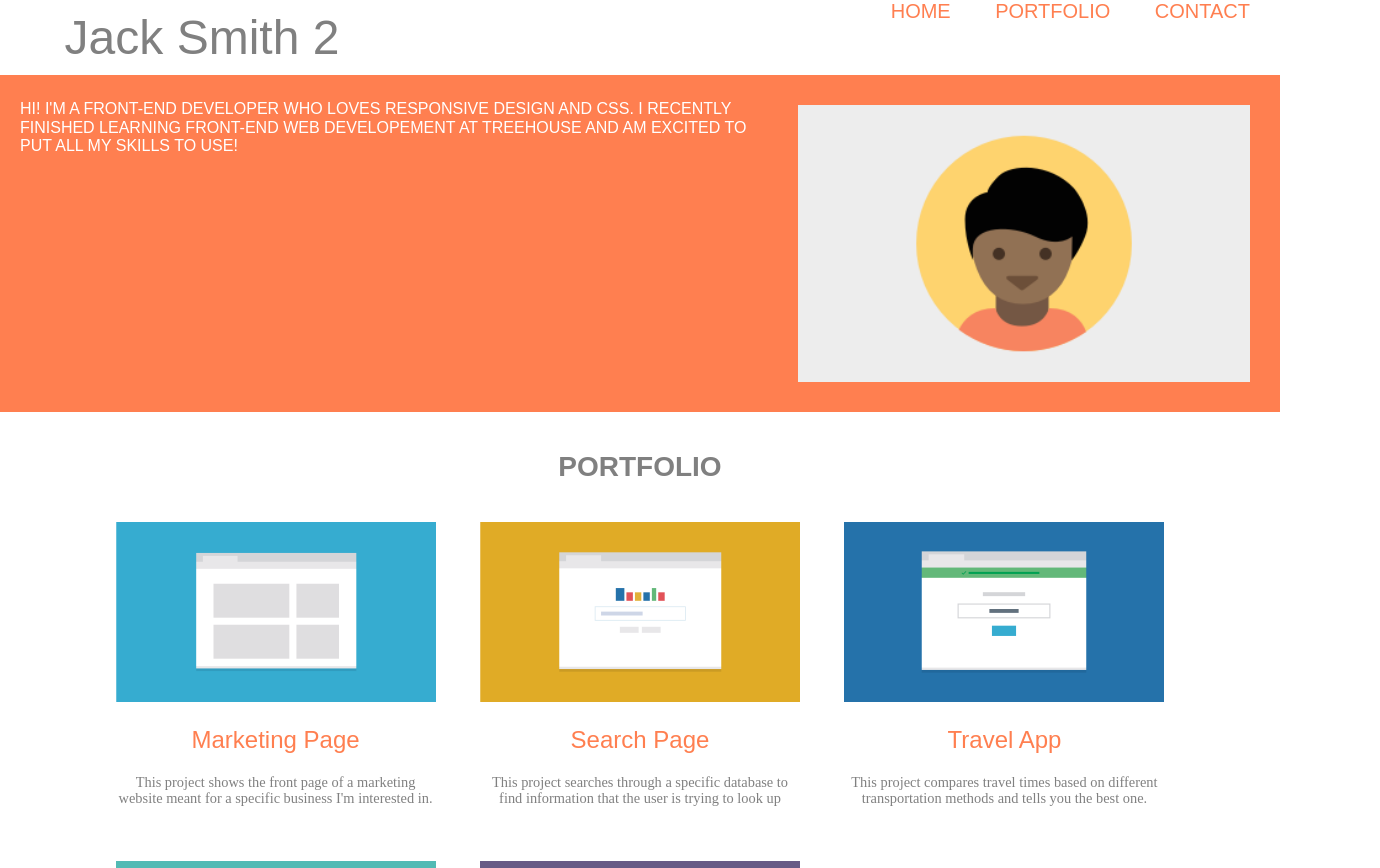
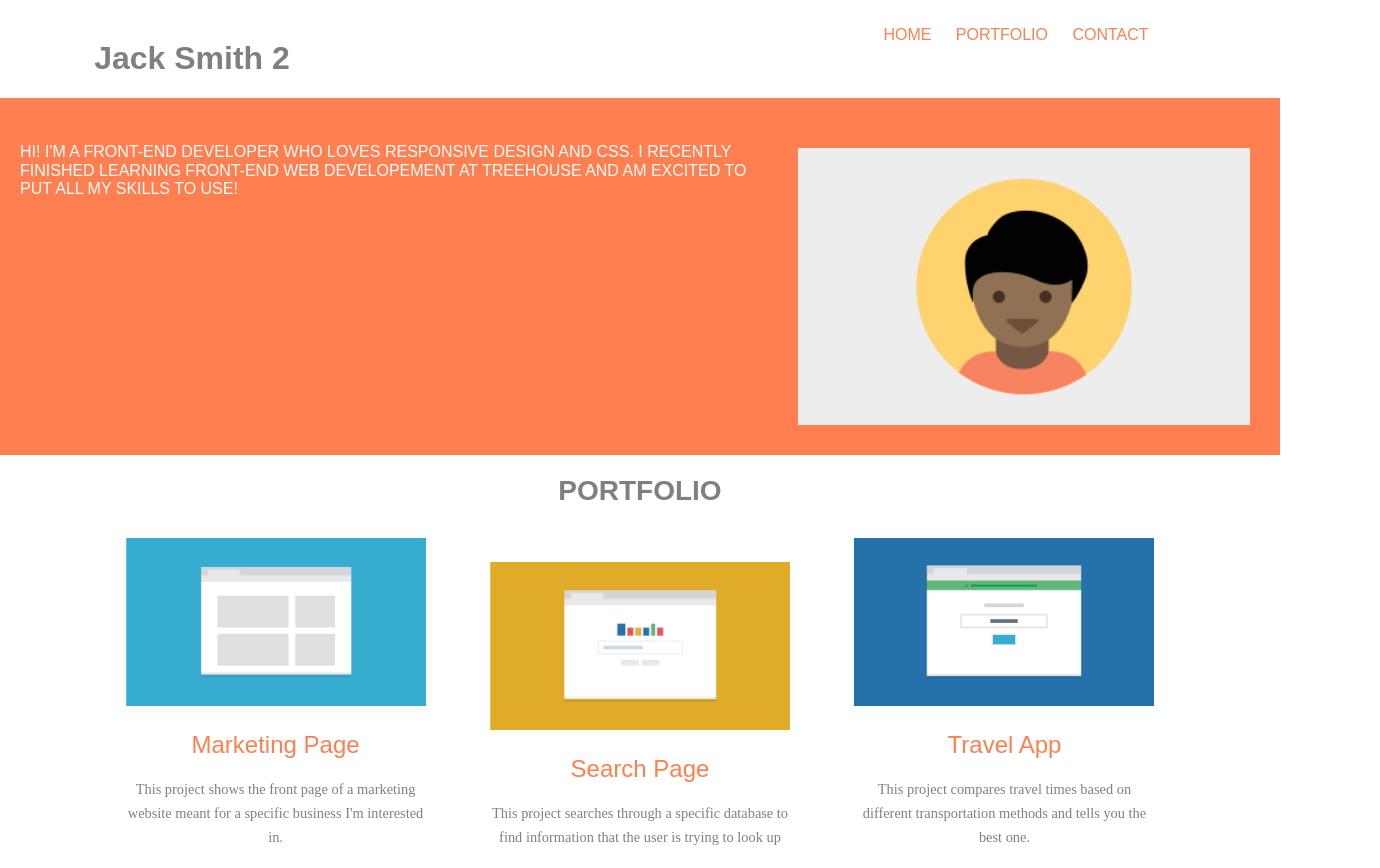
Before and after one commit to vanillaextreme/Unit2, a plain HTML site: page index.html in a window 1280 px wide. Shown: the top 868 px of the page, 1380 px wide, since content can reach past the window. Drawn offline with Linux system fonts and the light colour scheme; a web font is replaced by a local one.

Commit message:
worked on spacing issues

```diff
--- a/css/styles.css
+++ b/css/styles.css
@@ -33,10 +33,8 @@ h1 {
 color: gray;
 font-size: 1.75em;
 text-align: center;
-text-transform: uppercase;
+}
 
-
-}
 
 h2 {
 color: #FF7F50;
@@ -45,10 +43,11 @@ text-align: center;
 }
 
 h3 {
-color: gray;
+color: white;
 font-size: 1.75em;
 text-align: center;
 text-transform: uppercase;
+font-family: 'Open-Sans', sans-serif;
 }
 
 h4 {
@@ -63,41 +62,47 @@ text-align: center;
 text-transform: uppercase;
 }
 
+h6 {
+color: gray;
+font-size: 1.75em;
+text-align: center;
+text-transform: uppercase;
+margin: 20px;
+}
+
 p {
 color: gray;
 font-size: .9em;
-font-family: playfair, serif;
+font-family: 'playfair', serif;
 }
 
 ul {
-padding: 0;
-width: 100%;
+list-style: none;
 }
 
 hr {
 border: 1px solid white;
 }
 
+
 /* Layout styles */
 
-.title {
-background: none;
-color: gray;
-display: inline-block;
-font-size: 3em;
-list-style: none;
-margin-bottom: 30px;
+.main-heading {
 text-align: center;
 width: 100%;
 }
 
-.nav {
-padding: 30px;
+.main-name {
+color: gray;
+font-size: 2em;
+margin-top: 20px;
+text-align: center;
+width: 100%;
 }
 
-.main-nav .nav-links {
-background: #FF7F50;
-color: white;
+.main-nav a {
+background-color: #FF7F50;
+color: rgb(255, 255, 255);
 display: inline-block;
 list-style: none;
 margin-bottom: 10px;
@@ -107,10 +112,10 @@ text-transform: uppercase;
 width: 100%;
 }
 
-.profile-image {
-margin: auto;
-padding: 30px;
-width: 100%;
+.main-header {
+background-color: #FF7F50;
+height: 50%;
+text-align: center;
 }
 
 .bio {
@@ -121,21 +126,17 @@ padding: 0 20px 0 20px;
 text-align: center;
 }
 
-.main-header {
-background-color: #FF7F50;
-height: 50%;
-margin-bottom: 20px;
-text-align: center;
+.profile-image {
+margin: auto;
+padding: 30px;
+width: 100%;
 }
 
-.marketing,
-.search,
-.travel,
-.favorite,
-.photo,
-.calc {
+.col {
 display: inline-block;
-margin: 20px;
+line-height: 1.5em;
+margin-right: 20px;
+margin-left: 20px;
 text-align: center;
 }
 
@@ -144,13 +145,27 @@ img {
 max-width: 100%;
 }
 
+.other-skills {
+color: #FF7F50;
+display: inline-block;
+font-weight: 400;
+list-style: none;
+text-align: center;
+width: 100%;
+}
+
+.skills {
+    padding: 10px;
+}
+
 footer {
 background-color: #FF7F50;
 color: white;
 font-size: .9em;
-height: 350px;
+height: 275px;
 margin: 0;
-padding: 20px;
+padding-right: 20px;
+padding-left: 20px;
 text-align: center;
 }
 
@@ -163,24 +178,15 @@ color: white;
     font-weight: bold;
 }
 
-.footer-name {
-display: inline-block;
-margin-right: 50px;
-margin-top: 50px;
-}
-
-.footer-top {
-display: inline-block;
-}
-
-.footer-break {
-border: 1px solid white;
-margin-top: 50px;
+.footer-nav {
+    font-family: 'open-sans', serif;
 }
 
 .footer-name,
 .footer-top {
-    font-size: 2em;
+display: inline-block;
+font-size: 1.5em;
+
 }
 
 .footer-name {
@@ -193,25 +199,14 @@ float: right;
 
 .nav-bottom {
 display: none;
+text-transform: uppercase;
+font-weight: 100;
 }
 
 /* Pseudo Styles */
 
 a:hover {
 color: turquoise;
-}
-
-
-/* Portfolio Page */
-
-.portfolio-header {
-background: turquoise;
-}
-
-/* Contact Page */
-
-.contact-links {
-color: coral;
 }
 
 /* Clearfix rule */
@@ -225,23 +220,23 @@ display: table;
 
 @media (min-width: 768px) {
 
-a {
-color: #FF7F50;
+.main-name {
+padding-top: 20px;
+}
+
+.main-nav,
+.main-nav li {
+display: inline-block;
+}
+
+.main-nav a {
+    background: none;
+    color: #FF7F50;
 }
 
 .main-header {
+padding-top: 20px;
 width: 100%;
-}
-
-.nav {
-text-align: center;
-}
-
-.main-nav .nav-links {
-background: none;
-color: #FF7F50;
-display: inline;
-text-align: center;
 }
 
 .profile-image {
@@ -260,18 +255,15 @@ width: 60%
 text-align: center;
 }
 
-.marketing,
-.search,
-.travel,
-.favorite,
-.photo,
-.calc {
+.col {
+padding: 10px;
 width: 40%;
 }
 
 .nav-bottom {
 display: block;
 float: right;
+font-size: 1.5em;
 }
 
 .nav-bottom li {
@@ -292,34 +284,18 @@ display: none;
 
 @media (min-width: 1024px) {
 
-.nav {
-display: inline-block;
-margin: 0;
-padding: 0;
-text-align: right;
-}
 
-.title {
+.main-name {
 float: left;
-margin: 10px;
-padding: 0;
 width: 30%;
 }
 
-.main-nav .nav-links {
-font-size: 1.25em;
-margin: 0;
-padding-right: 30px;
+.main-nav {
+float: right;
 width: 60%;
+margin-right: -100px;
 }
 
-.marketing,
-.search,
-.travel,
-.favorite,
-.photo,
-.calc {
+.col {
 width: 25%;
 }
-
-}
--- a/index.html
+++ b/index.html
@@ -12,66 +12,76 @@
 
 <body>
 
-<nav class="main-nav">
-<ul class="nav">
-<li class="title">Jack Smith 2</li>
-<li class="nav-links"><a href="#">Home</a></li>
-<li class="nav-links"><a href="portfolio.html">Portfolio</a></li>
-<li class="nav-links"><a href ="contact.html">Contact</a></li>
+<div class="main-heading clearfix">
+<nav id="home">
+<h1 class="main-name clearfix">Jack Smith 2</h1>
+<ul class="main-nav">
+<li><a href="#">Home</a></li>
+<li><a href="#portfolio">Portfolio</a></li>
+<li><a href ="#contact">Contact</a></li>
 </ul>
  </nav>
+</div>
 
 <header class="main-header clearfix">
     <img src="img/bio.png" alt="Avatar of Jack" class="profile-image">
 <h5 class="bio">Hi! I'm a front-end developer who loves responsive design and css. I recently finished learning front-end web developement at Treehouse and am excited to put all my skills to use!</h5>
 </header>
 
-<main class="wrapper">
+<main class="wrapper clearfix">
 <section>
 
-<h1>Portfolio</h1>
+<h6 id="portfolio">Portfolio</h6>
 
-<div class="marketing">
+<div class="col">
 <img src="img/portfolio-1.png" alt="Marketing Page image">
 <h2>Marketing Page</h2>
 <p>This project shows the front page of a marketing website meant for a specific business I'm interested in.</p>
 </div>
 
-<div class="search">
+<div class="col">
 <img src="img/portfolio-2.png" alt="Search Page image">
 <h2>Search Page</h2>
 <p>This project searches through a specific database to find information that the user is trying to look up</p>
 </div>
 
-<div class="travel">
+<div class="col">
 <img src="img/portfolio-3.png" alt="Travel App image">
 <h2>Travel App</h2>
 <p>This project compares travel times based on different transportation methods and tells you the best one.</p>
 </div>
 
-<div class="favorite">
+<div class="col">
 <img src="img/portfolio-4.png" alt="Favorite Spots image">
 <h2>Map of Favorite Spots</h2>
 <p>This project uses mapping apps to plot points for my favorite spots in the city for a do-it-yourself walking tour.</p>
 </div>
 
-<div class="photo">
+<div class="col">
 <img src="img/portfolio-5.png" alt="Photo gallery image">
 <h2>Photo Gallery</h2>
 <p>This project shows pictures from a recent trip to the viewer and allows them to easily navigate through photos.</p>
 </div>
 
-<div class="calc">
+<div class="col">
 <img src="img/portfolio-6.png" alt="Calculator image">
 <h2>Calculator</h2>
 <p>Someone can enter in the numbers they want, and press the big blue button and get the result.</p>
 </div>
 </section>
+
+<h6>Other skills</h6>
+<ul class="other-skills">
+ <li class="skills">HTML5</li>
+ <li class="skills">CSS3</li>
+ <li class="skills">JAVA</li>
+</ul>
+
 </main>
 
 <footer>
     <div class="footer-nav">
-<h3 class="footer-color">Contact</h3>
+<h3 class="footer-color" id="contact">Contact</h3>
 <h4>If you're interested in chatting or want more information about what I've been working on, I'd love to hear from you!</h4>
 <h4>Phone <a class="footer-links" href="tel:+1(111)555-1234">+1(111)555-1234</a></h4>
 <h4>Email <a class="footer-links" href="mailto:email@yoursite.com">email@yoursite.com</a></h4>
@@ -79,17 +89,17 @@
 
 <hr>
 
-<nav class="footer-nav">
+<div class="footer-nav">
 
-    <p class="footer-name footer-links footer-color">Jack Smith 2</p>
-    <p class="footer-top footer-links footer-color"><a href="#">Back To Top</a></p>
-</nav>
+    <h3 class="footer-name footer-links footer-color">Jack Smith 2</h3>
+    <h3 class="footer-top footer-links footer-color"><a href="#home">Back To Top</a></h3>
+</div>
 
 <nav class="nav-bottom clearfix">
     <ul>
-    <li class="footer-links footer-color"><a href="#">Home</a></li>
-    <li class="footer-links footer-color"><a href="portfolio.html">Portfolio</a></li>
-    <li class="footer-links footer-color"><a href ="contact.html">Contact</a></li>
+    <li class="footer-links footer-color"><a href="#home">Home</a></li>
+    <li class="footer-links footer-color"><a href="#portfolio">Portfolio</a></li>
+    <li class="footer-links footer-color"><a href ="#contact">Contact</a></li>
     </ul>
      </nav>
 </footer>
```
Also changed, not shown: contact.html (deleted), portfolio.html (deleted).
